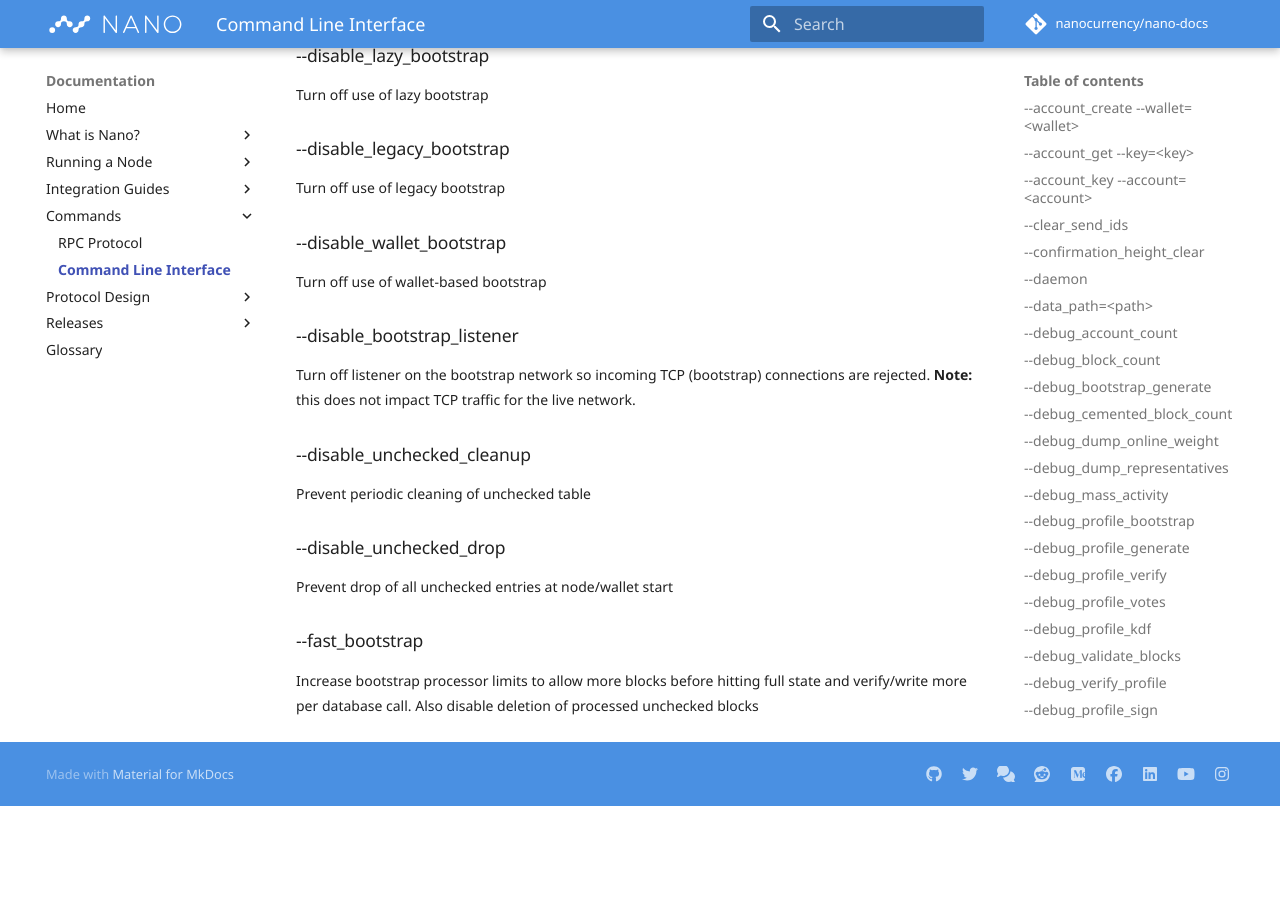
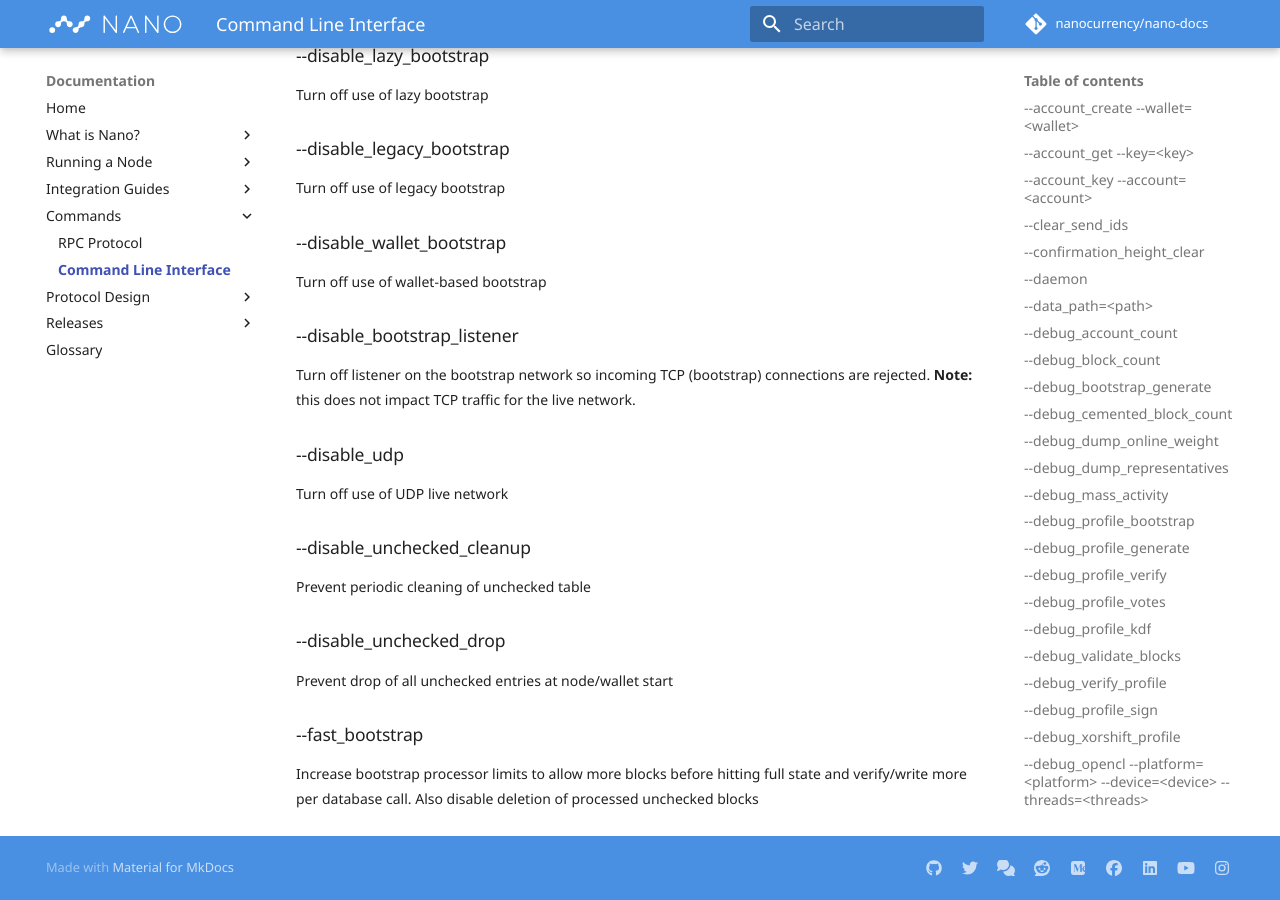
Before and after one commit to nanocurrency/nano-docs, an MkDocs documentation site: the page built from docs/commands/command-line-interface.md, in a window 1280 px wide and 900 px high, scrolled down 4890 px. Built offline with MkDocs 1.6.1 and Material for MkDocs 9.7.7, drawn with Linux system fonts in a browser that asks for light colours; comment, search, counter and statistics services are not loaded; before the commit the page ends 5696 px from its top, so only the background shows below that.

Commit message:
CLI --disable_udp
https://github.com/nanocurrency/nano-node/pull/2063

```diff
--- a/docs/commands/command-line-interface.md
+++ b/docs/commands/command-line-interface.md
@@ -160,6 +160,9 @@
 ### --disable_bootstrap_listener
 Turn off listener on the bootstrap network so incoming TCP (bootstrap) connections are rejected. **Note:** this does not impact TCP traffic for the live network.
 
+### --disable_udp
+Turn off use of UDP live network
+
 ### --disable_unchecked_cleanup
 Prevent periodic cleaning of unchecked table
 
```
